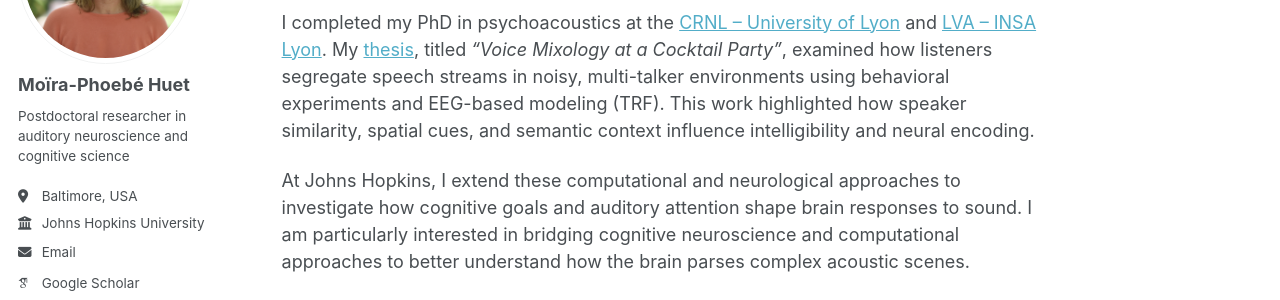
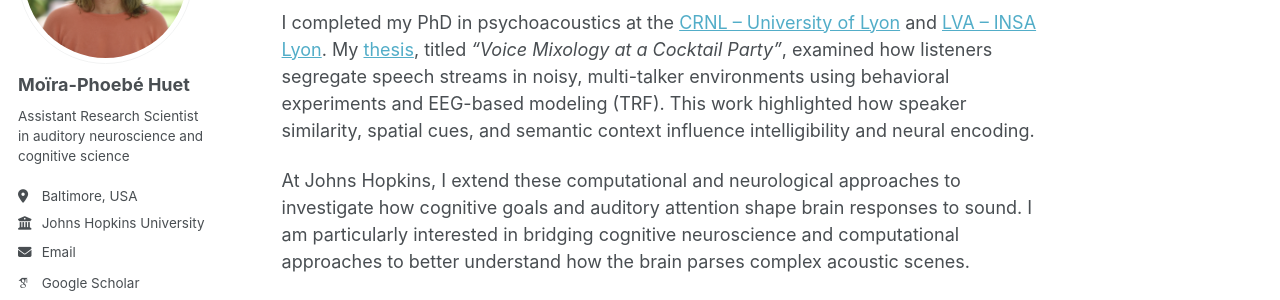
Before and after one commit to mphuet/mphuet.github.io, a Jekyll site: the page built from _pages/about.md, in a window 1280 px wide. Shown: the part 210-510 px from the top of the page. Built offline with Jekyll 4.4.1, drawn with Linux system fonts in a browser that asks for light colours; some web fonts are replaced.

Commit message:
Update _config.yml

```diff
--- a/_config.yml
+++ b/_config.yml
@@ -11,7 +11,7 @@ locale                   : "en-US"
 site_theme               : "default"
 title                    : "Moïra-Phoebé Huet, PhD"
 name                     : &name "Moïra-Phoebé Huet"
-description              : &description "Postdoctoral researcher in cognitive neuroscience, specializing in auditory attention."
+description              : &description "Assistant Research Scientist in cognitive neuroscience, specializing in auditory attention."
 url                      : "https://mphuet.github.io"
 repository               : "mphuet/mphuet.github.io"
 
@@ -24,7 +24,7 @@ author:
   avatar           : "profile.png"
   name             : "Moïra-Phoebé Huet"
   #pronouns         : "she/her"
-  bio              : "Postdoctoral researcher in auditory neuroscience and cognitive science"
+  bio              : "Assistant Research Scientist in auditory neuroscience and cognitive science"
   location         : "Baltimore, USA"
   employer         : "Johns Hopkins University"
   email            : "mphuet@jhu.edu"  # ← mets ton vrai mail ici
```
